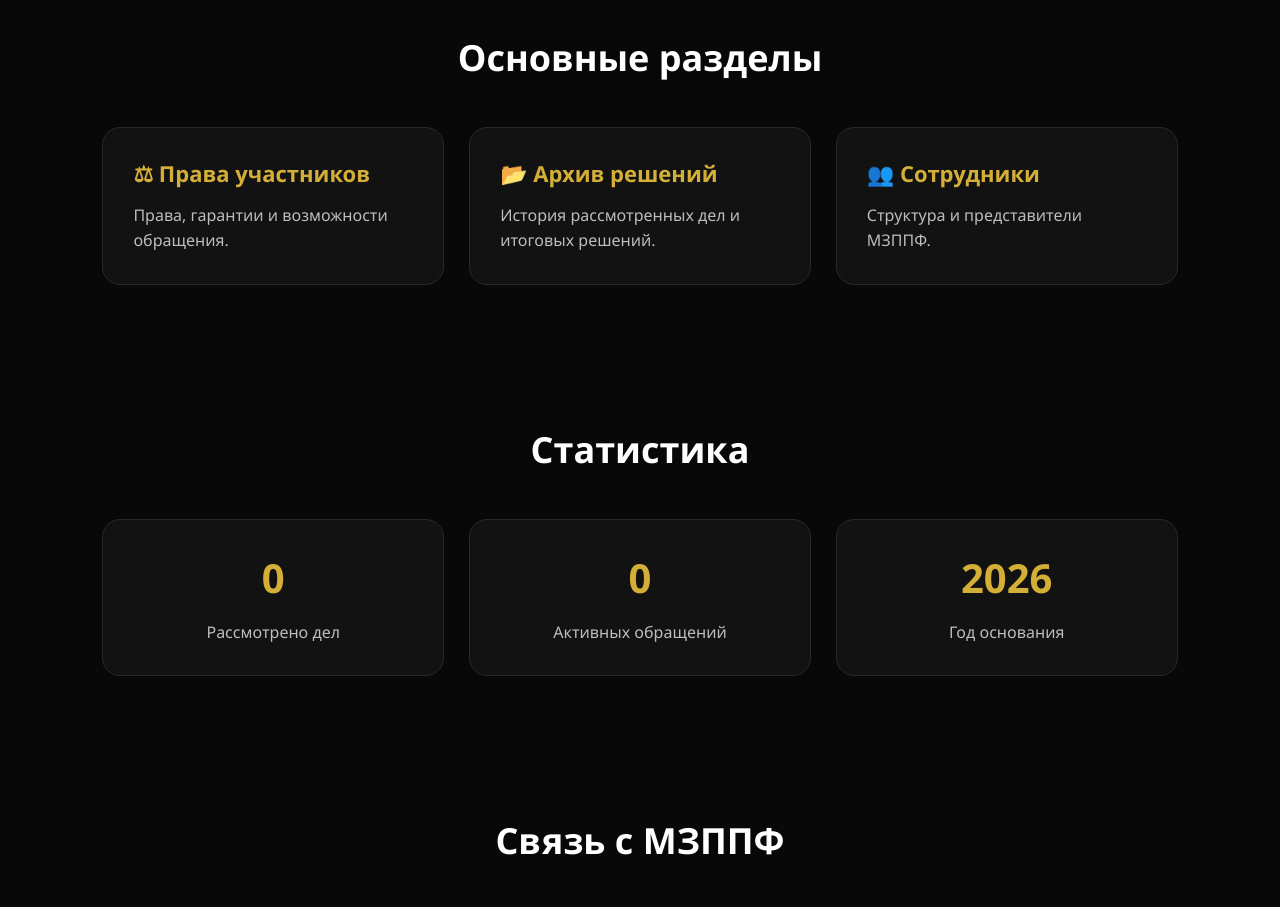
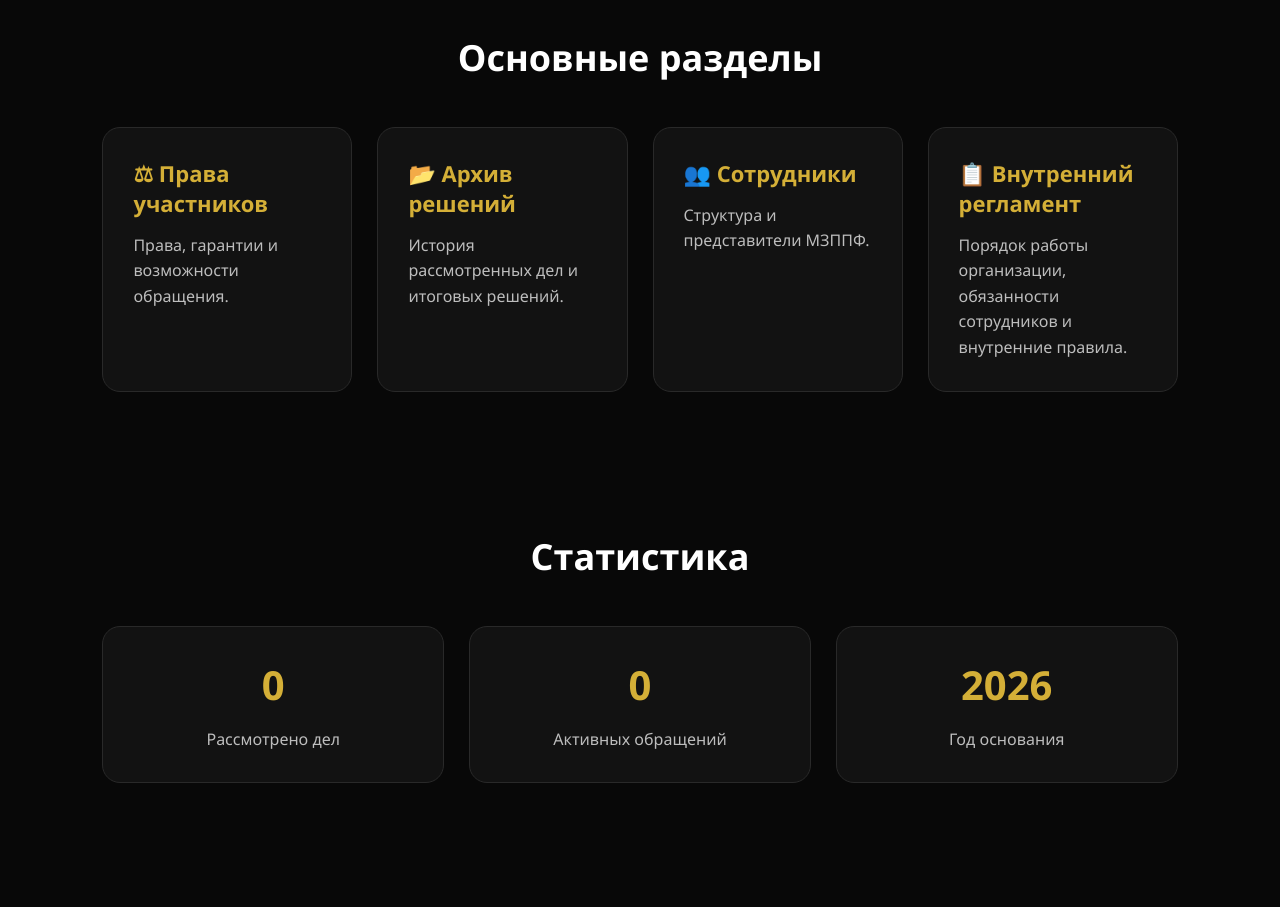
Before and after one commit to Senpauwka/MZPPF, a plain HTML site: page index.html in a window 1280 px wide. Shown: the part 1680-2587 px from the top of the page. Drawn offline with Linux system fonts and the light colour scheme.

Commit message:
Update index.html

```diff
--- a/index.html
+++ b/index.html
@@ -263,6 +263,16 @@
 
 </a>
 
+<a class="card link" href="pages/regulations.html">
+
+<h3>📋 Внутренний регламент</h3>
+
+<p>
+Порядок работы организации,
+обязанности сотрудников и внутренние правила.
+</p>
+
+</a>
 
 </div>
 
```
